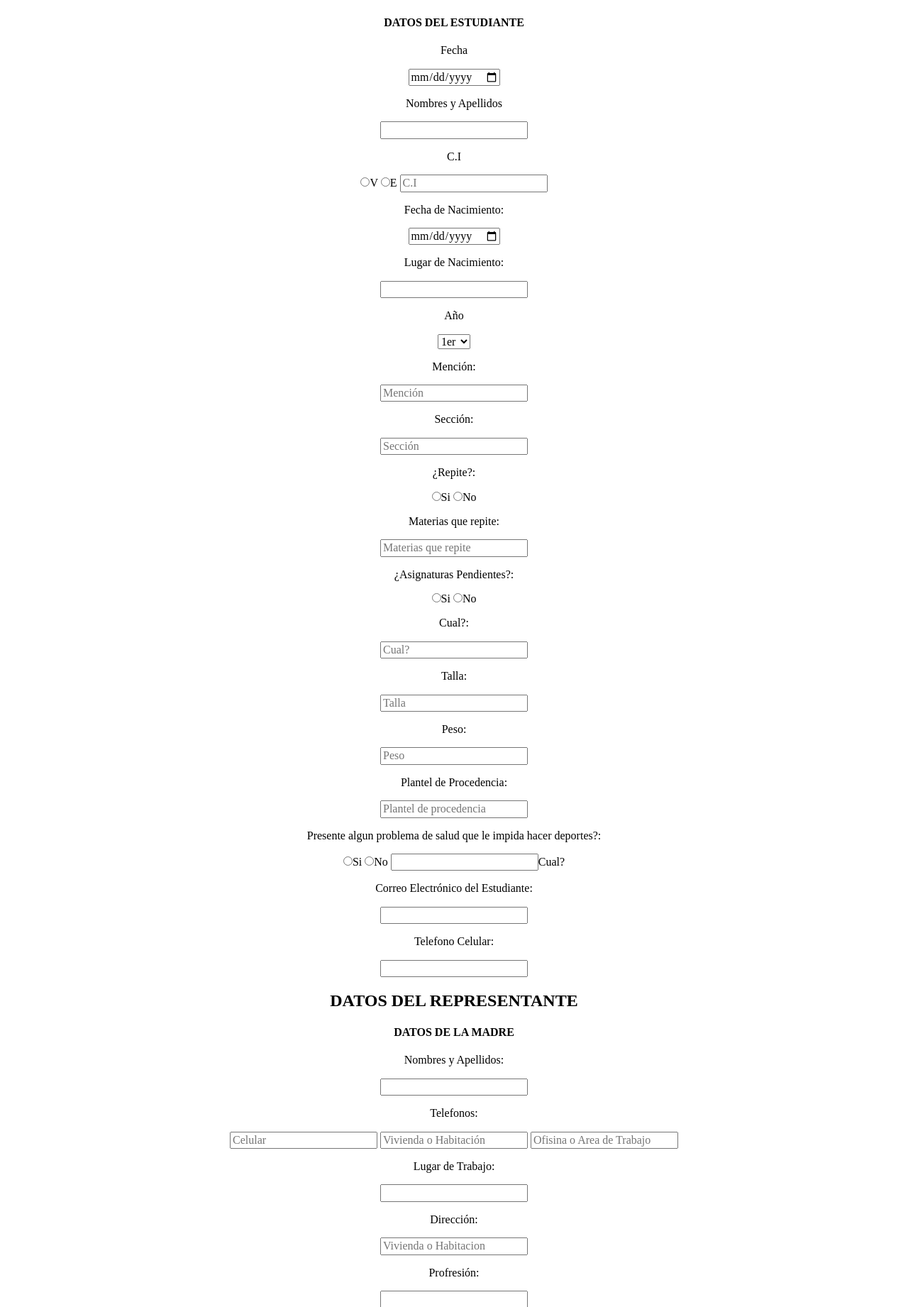
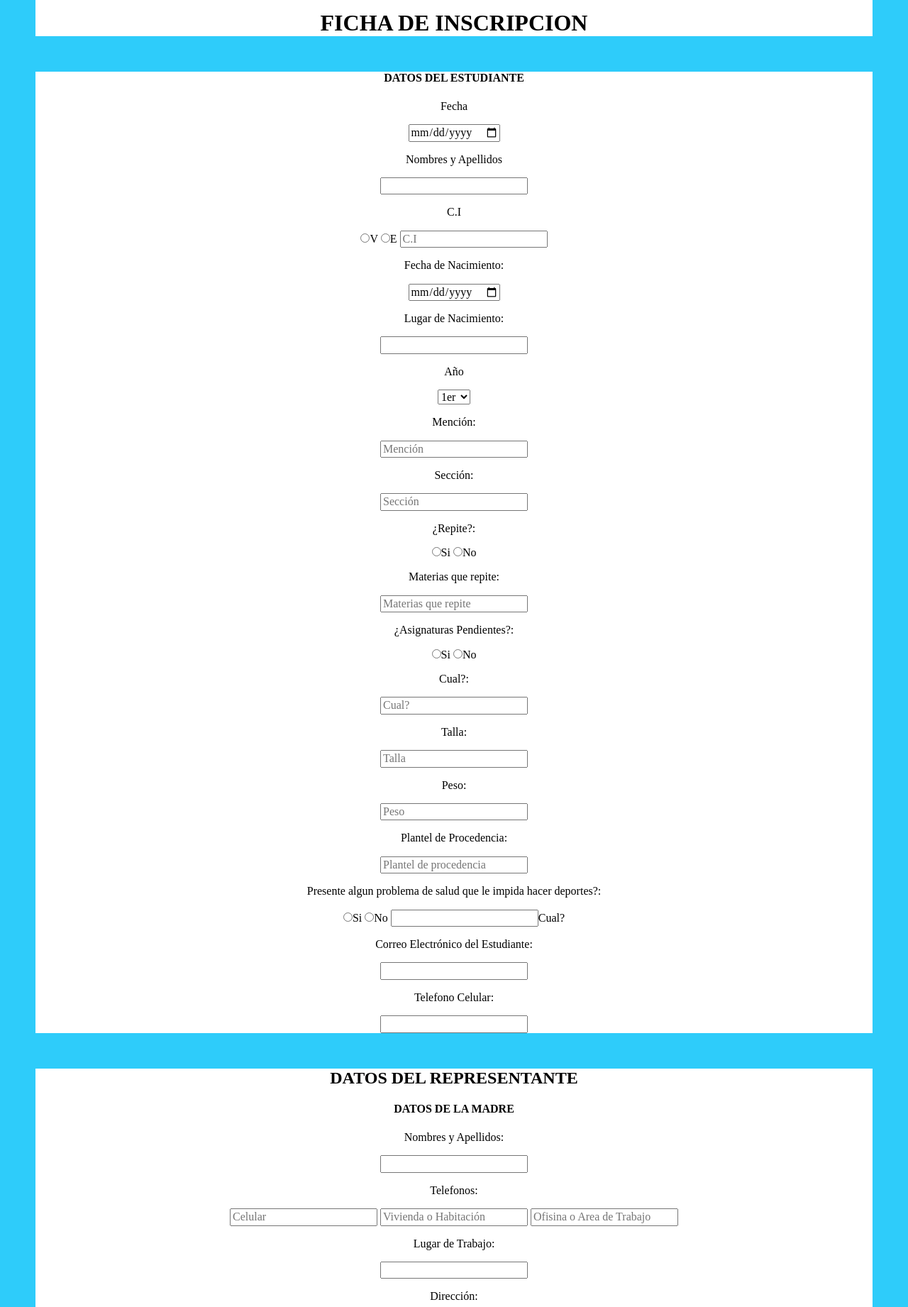
Before and after one commit to JhonovaGonzales/Proyecto-Romulo-Gallegos, a PHP site: page / in a window 1280 px wide. Shown: the part 499-2341 px from the top of the page at 71% size. Run offline with PHP 8.4, Linux system fonts and the light colour scheme; some libraries are stand-ins or nearby versions.

Commit message:
agragando margenes al .wrapper

```diff
--- a/styles.css
+++ b/styles.css
@@ -2,6 +2,7 @@ body {
   background:#2ECCFA;
   text-align:center;
 }
-div {
+.wrapper {
+	margin:50px;
   background:#FFFFFF;
 }
```
